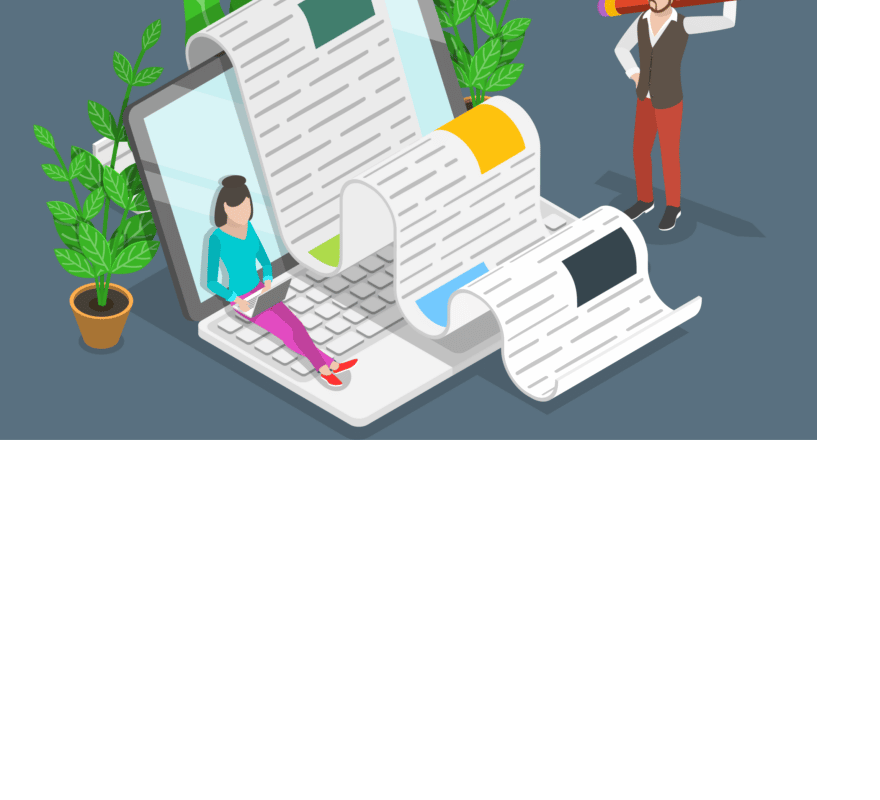
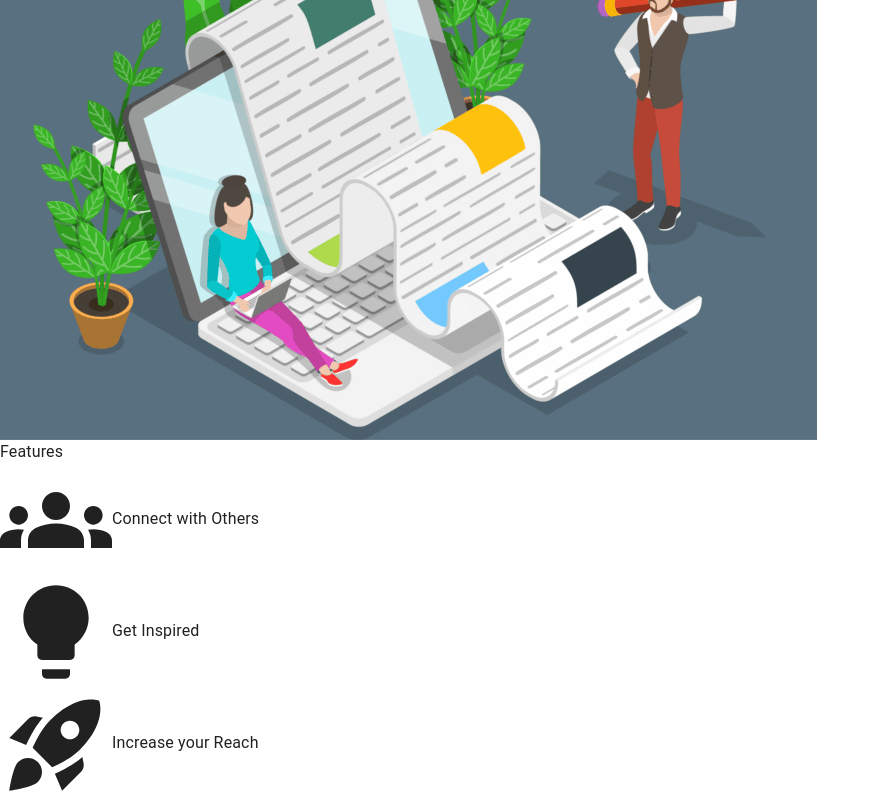
Before and after one commit to umair-ak/Problogger, a React (Vite) app: page / in a window 1280 px wide. Shown: the part 313-1113 px from the top of the page, without its empty margins (0-880 px from the left). Before the commit the page ends 800 px from the top, so only its background shows below. Built offline with nearby package versions, Linux system fonts and the light colour scheme.

Commit message:
Created a features section

```diff
--- a/src/pages/Home.jsx
+++ b/src/pages/Home.jsx
@@ -1,12 +1,14 @@
 import React from 'react'
-import { Divider } from '@mui/material'
+import GroupsIcon from '@mui/icons-material/Groups';
+import LightbulbIcon from '@mui/icons-material/Lightbulb';
+import RocketLaunchIcon from '@mui/icons-material/RocketLaunch';
 
 export default function Home() {
   return (
     <div>
 
-    <section className='min-h-screen container m-auto mb-auto'>
-    <div className='flex flex-wrap justify-evenly mt-20 mb-20'>
+    <section className='container m-auto pt-40 mb-28'>
+    <div className='flex flex-wrap justify-evenly'>
     <div className='mt-5 pt-10 mb-20 content-center'>
 
     <h2 className='text-8xl pb-5'>ProBlogger</h2>
@@ -24,13 +26,32 @@ export default function Home() {
     </div>
     </section>
 
-    <div className='bg-slate-300'>
+    <div className='bg-slate-300 pb-20'>
     <section className='container m-auto text-center'>
+    <h2 className='text-7xl p-10 pt-20 '>Features</h2>
+    <div className='flex flex-wrap justify-evenly'>
 
+          <div className='flex flex-col items-center text-3xl'>
+          <GroupsIcon sx={{fontSize:"7rem"}}/>
+          Connect with Others
+        </div>
+
+    <div className='flex flex-col items-center text-3xl'>
+    <LightbulbIcon sx={{fontSize:"7rem"}}/>
+    Get Inspired
+    </div>
+
+    <div className='flex flex-col items-center text-3xl'>
+    <RocketLaunchIcon sx={{fontSize:"7rem"}}/>
+    Increase your Reach
+    </div>
+
+    </div>
 
     </section>
     </div>
 
+
     </div>
   )
 }
```
